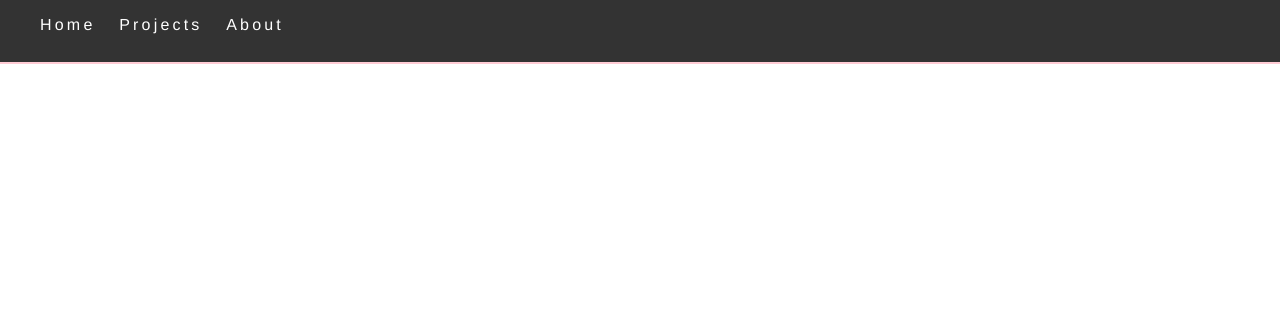
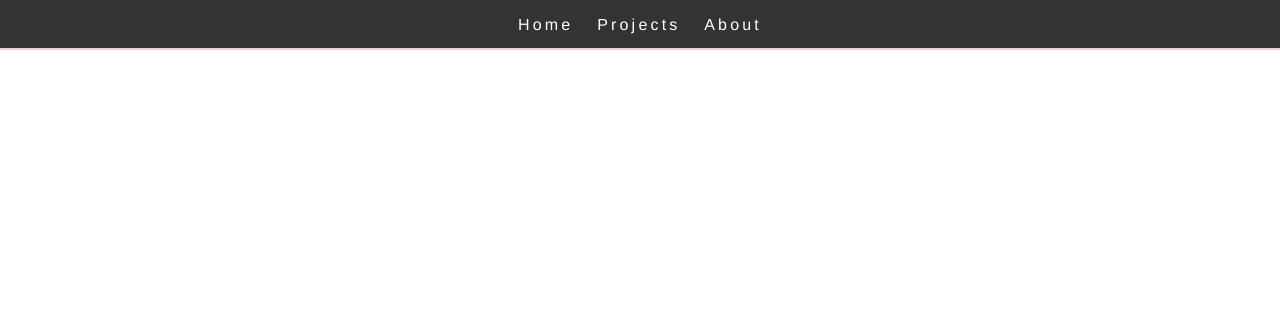
Before and after one commit to JacobParent7/Website_AnnaParent, a plain HTML site: page index.html in a window 1280 px wide. Shown: the top 325 px of the page. Drawn offline with Linux system fonts and the light colour scheme.

Commit message:
Finally centered the menu
Im going to sleep

```diff
--- a/CSS/styles.css
+++ b/CSS/styles.css
@@ -9,8 +9,9 @@ body,html {
 }
 
 .menu{
+    display: block;
     width: 100%;
-    height: 8%;
+    height: 50px;
     position: fixed;
     background-color: black;
     border-bottom: 2px;
@@ -24,6 +25,14 @@ body,html {
     z-index: 5;
 }
 
+.items{
+    letter-spacing: 0.2em;
+    word-spacing: 1em;
+    width: 100%;
+    padding-left: 0;
+    text-align: center;
+}
+
 a:link, a:visited{
     color: white;
     text-decoration: none;
@@ -35,14 +44,12 @@ li:hover{
     color:deeppink
 }
 li{
+    left: 50%;
+    bottom: 50%;
     display: inline;
     color: white;
 }
-.items{
-    color: white;
-    letter-spacing: 0.2em;
-    word-spacing: 1em;
-}
+
 .bg-image{
     display: grid;
     grid-template-columns: 1fr;
--- a/index.html
+++ b/index.html
@@ -9,13 +9,11 @@
 </head>
 <body>
     <div class="menu">
-        <ul class="items">
-            <div class="select">
+            <ul class="items">
                 <a href="#HOME"><li>Home</li></a>
                 <a href=""><li>Projects</li></a>
                 <a href="/Website_AnnaParent/about.html"><li>About</li></a>
-            </div>
-        </ul>
+            </ul>
     </div>
     <div class="blank" id="HOME">
         <div class="arrow">
```
